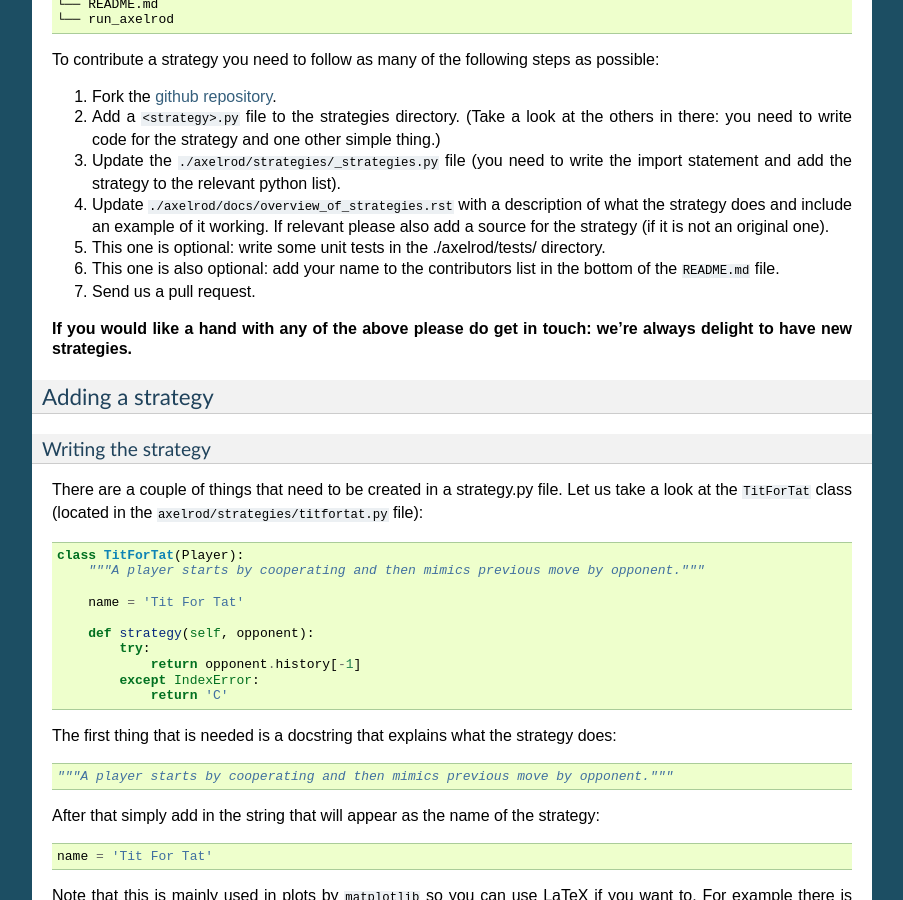
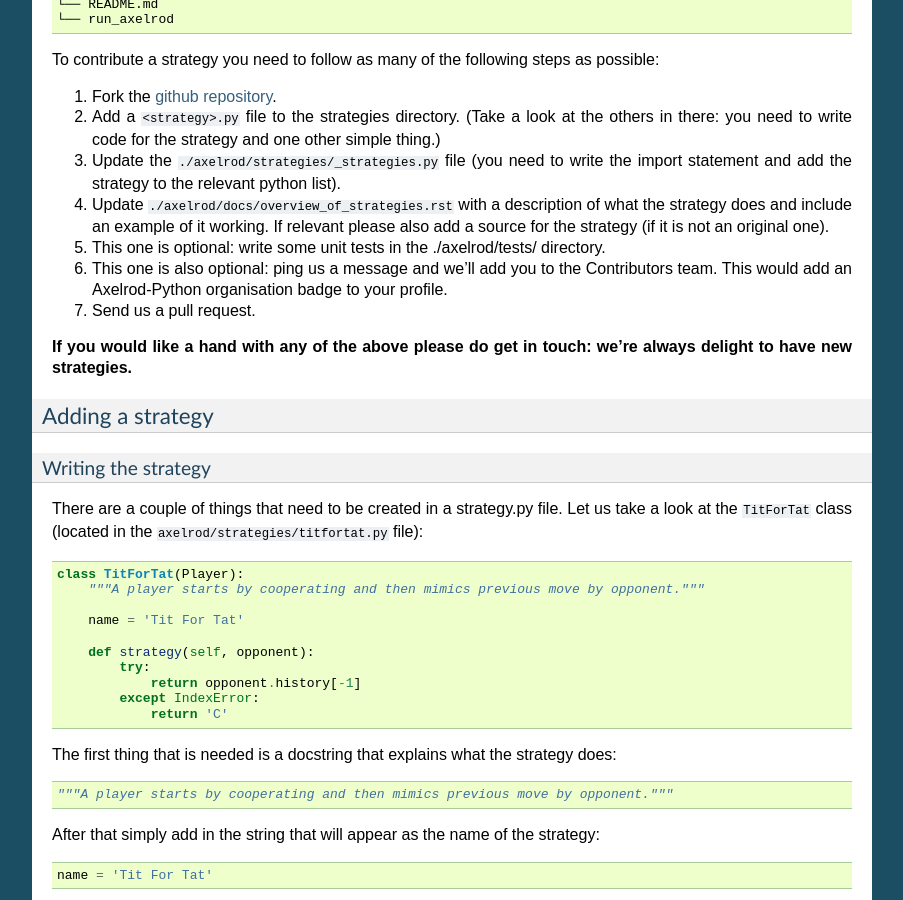
Before and after one commit to Axelrod-Python/Axelrod, a Sphinx documentation site: the page built from docs/contributing.rst, in a window 1280 px wide and 900 px high, scrolled down 873 px. Shown: the whole window, without its empty margins (198-1101 px from the left). Built offline with Sphinx 7.4.7, drawn with Linux system fonts in a browser that asks for light colours.

Commit message:
Getting rid of contributors list on readme

```diff
--- a/docs/contributing.rst
+++ b/docs/contributing.rst
@@ -55,7 +55,9 @@ To contribute a strategy you need to follow as many of the following steps as po
    of what the strategy does and include an example of it working. If relevant
    please also add a source for the strategy (if it is not an original one).
 5. This one is optional: write some unit tests in the ./axelrod/tests/ directory.
-6. This one is also optional: add your name to the contributors list in the bottom of the :code:`README.md` file.
+6. This one is also optional: ping us a message and we'll add you to the
+   Contributors team. This would add an Axelrod-Python organisation badge to
+   your profile.
 7. Send us a pull request.
 
 **If you would like a hand with any of the above please do get in touch: we're
```
Also changed, not shown: README.rst (+0 -18 lines).
